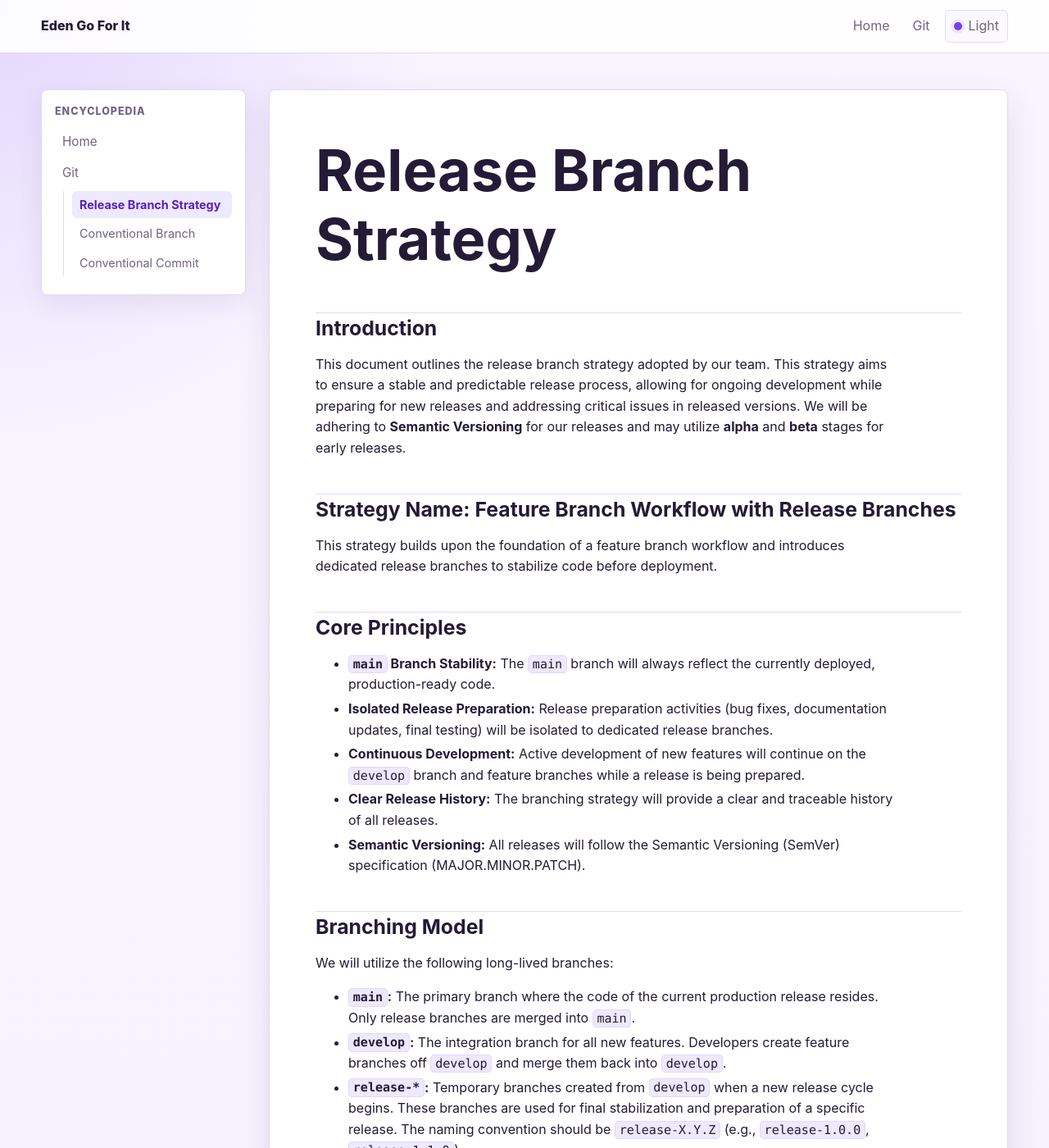
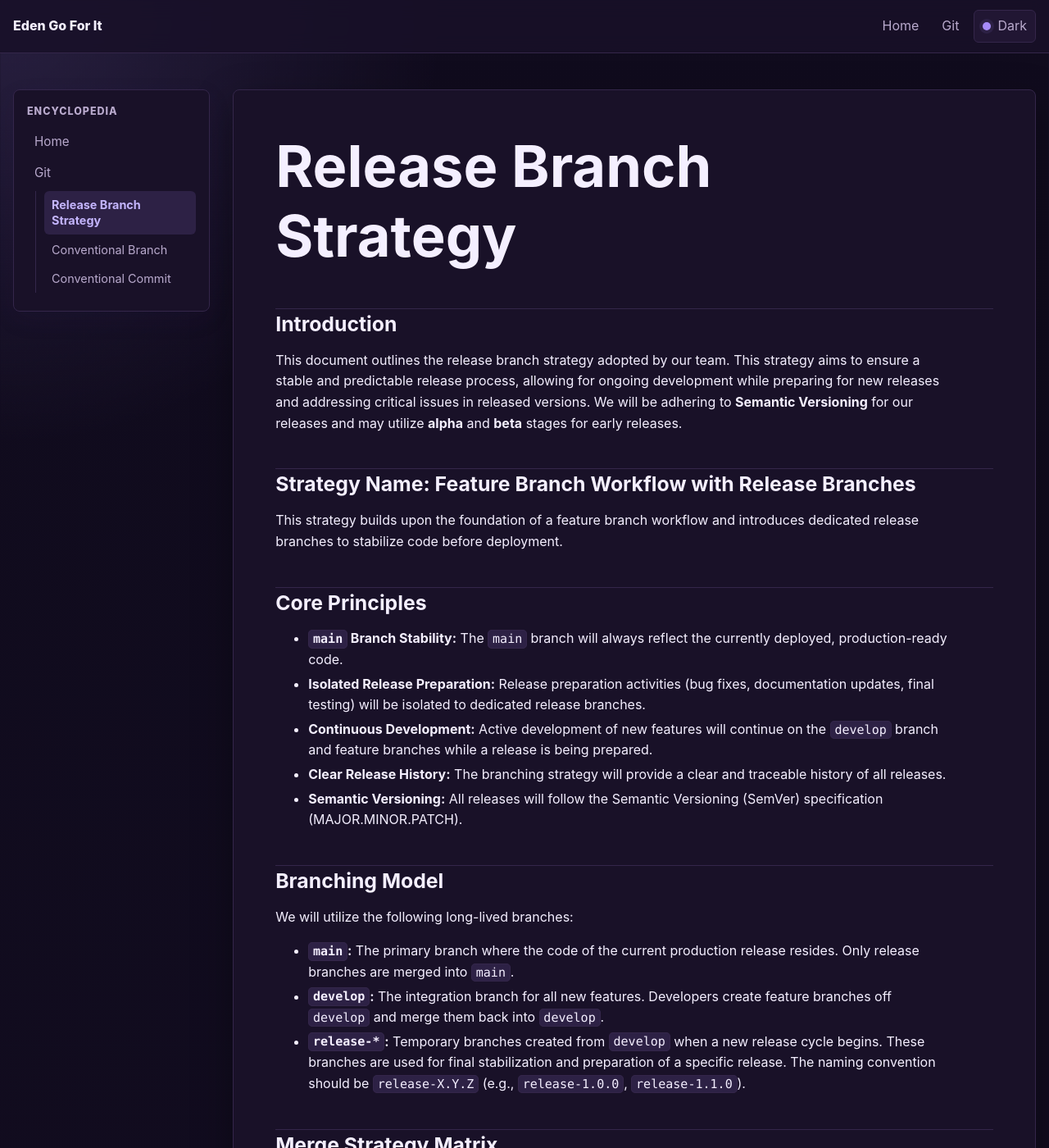
Before and after one commit to EdenGoforIt/edengoforit.github.io, a Jekyll site: the page built from git/branch-strategy.md, in a window 1280 px wide and 1400 px high. Shown: the whole window at 82% size. Built offline with Jekyll 4.4.1, drawn with Linux system fonts in a browser that asks for light colours.

Commit message:
feat: update theme

```diff
--- a/_layouts/default.html
+++ b/_layouts/default.html
@@ -7,13 +7,25 @@
     <meta name="description" content="{{ page.description | default: site.description }}">
     <script>
       (function () {
+        var storageKey = "edengoforit-theme";
+        var theme = "dark";
+
+        function readCookieTheme() {
+          var match = document.cookie.match(new RegExp("(^| )" + storageKey + "=([^;]+)"));
+          return match ? decodeURIComponent(match[2]) : null;
+        }
+
         try {
-          var savedTheme = localStorage.getItem("edengoforit-theme");
-          var prefersDark = window.matchMedia && window.matchMedia("(prefers-color-scheme: dark)").matches;
-          document.documentElement.setAttribute("data-theme", savedTheme || (prefersDark ? "dark" : "light"));
+          theme = localStorage.getItem(storageKey) || readCookieTheme() || theme;
         } catch (error) {
-          document.documentElement.setAttribute("data-theme", "light");
+          theme = readCookieTheme() || theme;
         }
+
+        if (theme !== "light" && theme !== "dark") {
+          theme = "dark";
+        }
+
+        document.documentElement.setAttribute("data-theme", theme);
       })();
     </script>
     <link rel="stylesheet" href="{{ '/assets/css/style.css' | relative_url }}">
@@ -45,19 +57,17 @@
           </a>
 
           {% assign docs = site.pages | sort: "path" %}
-          {% assign current_folder = "" %}
-          {% for doc in docs %}
-            {% unless doc.url == "/" or doc.path contains "README" or doc.path contains "_layouts" or doc.path contains "assets/" %}
-              {% assign parts = doc.path | split: "/" %}
-              {% if parts.size > 1 %}
-                {% assign folder = parts[0] %}
-                {% if folder != current_folder %}
-                  {% unless current_folder == "" %}
-                      </div>
-                    </div>
-                  {% endunless %}
+          {% assign seen_folders = "" %}
+          {% for folder_doc in docs %}
+            {% unless folder_doc.url == "/" or folder_doc.path contains "README" or folder_doc.path contains "_layouts" or folder_doc.path contains "assets/" %}
+              {% assign folder_parts = folder_doc.path | split: "/" %}
+              {% if folder_parts.size > 1 %}
+                {% assign folder = folder_parts | first %}
+                {% assign folder_key = "|" | append: folder | append: "|" %}
+                {% unless seen_folders contains folder_key %}
+                  {% assign seen_folders = seen_folders | append: folder_key %}
+                  {% assign folder_index = "/" | append: folder | append: "/" %}
 
-                  {% assign folder_index = "/" | append: folder | append: "/" %}
                   <div class="sidebar-nav__group">
                     <a
                       class="sidebar-nav__link{% if page.url == folder_index %} is-active{% endif %}"
@@ -66,26 +76,28 @@
                       {{ folder | replace: "-", " " | capitalize }}
                     </a>
                     <div class="sidebar-nav__children">
-                  {% assign current_folder = folder %}
-                {% endif %}
-
-                {% unless doc.name == "index.md" or doc.name == "index.html" %}
-                  {% assign fallback_title = doc.name | split: "." | first | replace: "-", " " | capitalize %}
-                  <a
-                    class="sidebar-nav__link sidebar-nav__link--child{% if page.url == doc.url %} is-active{% endif %}"
-                    href="{{ doc.url | relative_url }}"
-                  >
-                    {{ doc.title | default: fallback_title }}
-                  </a>
+                      {% for child_doc in docs %}
+                        {% assign child_parts = child_doc.path | split: "/" %}
+                        {% assign child_folder = child_parts | first %}
+                        {% assign child_file = child_parts | last %}
+                        {% if child_parts.size > 1 and child_folder == folder %}
+                          {% unless child_file == "index.md" or child_file == "index.html" %}
+                            {% assign fallback_title = child_file | split: "." | first | replace: "-", " " | capitalize %}
+                            <a
+                              class="sidebar-nav__link sidebar-nav__link--child{% if page.url == child_doc.url %} is-active{% endif %}"
+                              href="{{ child_doc.url | relative_url }}"
+                            >
+                              {{ child_doc.title | default: fallback_title }}
+                            </a>
+                          {% endunless %}
+                        {% endif %}
+                      {% endfor %}
+                    </div>
+                  </div>
                 {% endunless %}
               {% endif %}
             {% endunless %}
           {% endfor %}
-
-          {% unless current_folder == "" %}
-              </div>
-            </div>
-          {% endunless %}
         </nav>
       </aside>
 
--- a/assets/css/style.css
+++ b/assets/css/style.css
@@ -75,7 +75,7 @@ a:hover {
 .site-header__inner,
 .site-footer__inner,
 .page {
-  width: min(100% - 32px, 1180px);
+  width: min(100% - 32px, 1680px);
   margin: 0 auto;
 }
 
@@ -136,7 +136,7 @@ a:hover {
 .page {
   padding: 44px 0 56px;
   display: grid;
-  grid-template-columns: 250px minmax(0, 1fr);
+  grid-template-columns: minmax(240px, 18vw) minmax(0, 1fr);
   align-items: start;
   gap: 28px;
 }
@@ -208,7 +208,8 @@ a:hover {
   border: 1px solid var(--line);
   border-radius: 8px;
   box-shadow: var(--shadow);
-  padding: clamp(24px, 5vw, 56px);
+  padding: clamp(24px, 4vw, 64px);
+  width: 100%;
 }
 
 .content > :first-child {
@@ -244,11 +245,36 @@ h3 {
 p,
 ul,
 ol {
-  max-width: 70ch;
+  max-width: 82ch;
+}
+
+table,
+pre {
+  max-width: 100%;
 }
 
 li + li {
   margin-top: 0.25rem;
+}
+
+table {
+  border-collapse: collapse;
+  display: block;
+  overflow-x: auto;
+  width: max-content;
+}
+
+th,
+td {
+  border: 1px solid var(--line);
+  padding: 10px 12px;
+  text-align: left;
+  vertical-align: top;
+}
+
+th {
+  background: var(--surface-soft);
+  color: var(--text);
 }
 
 code {
--- a/assets/js/theme.js
+++ b/assets/js/theme.js
@@ -2,11 +2,20 @@
   var storageKey = "edengoforit-theme";
   var root = document.documentElement;
 
+  function readCookieTheme() {
+    var match = document.cookie.match(new RegExp("(^| )" + storageKey + "=([^;]+)"));
+    return match ? decodeURIComponent(match[2]) : null;
+  }
+
+  function saveCookieTheme(theme) {
+    document.cookie = storageKey + "=" + encodeURIComponent(theme) + "; path=/; max-age=31536000; SameSite=Lax";
+  }
+
   function readSavedTheme() {
     try {
-      return localStorage.getItem(storageKey);
+      return localStorage.getItem(storageKey) || readCookieTheme();
     } catch (error) {
-      return null;
+      return readCookieTheme();
     }
   }
 
@@ -14,8 +23,9 @@
     try {
       localStorage.setItem(storageKey, theme);
     } catch (error) {
-      return;
     }
+
+    saveCookieTheme(theme);
   }
 
   function getPreferredTheme() {
@@ -24,11 +34,7 @@
       return savedTheme;
     }
 
-    if (window.matchMedia && window.matchMedia("(prefers-color-scheme: dark)").matches) {
-      return "dark";
-    }
-
-    return "light";
+    return "dark";
   }
 
   function setTheme(theme) {
```
